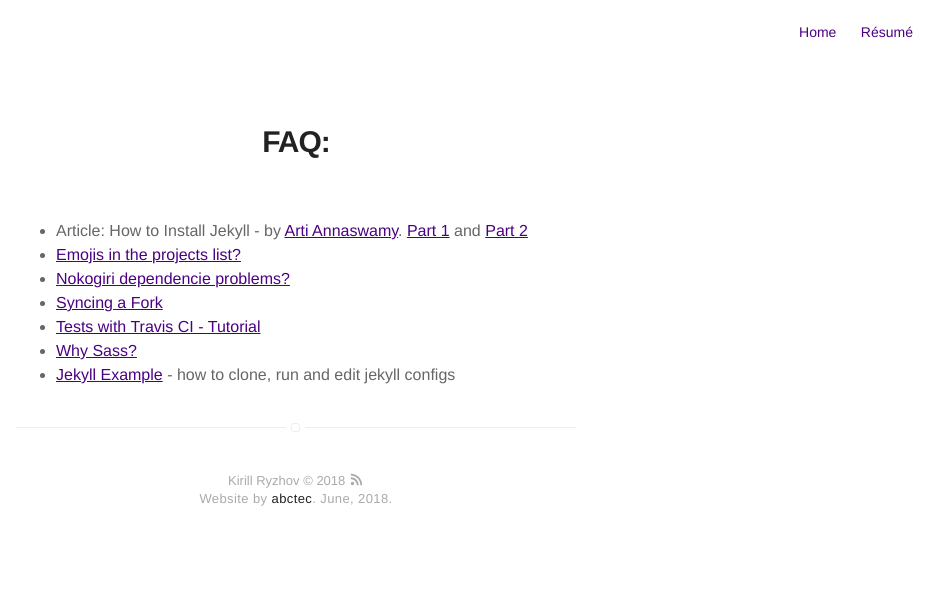
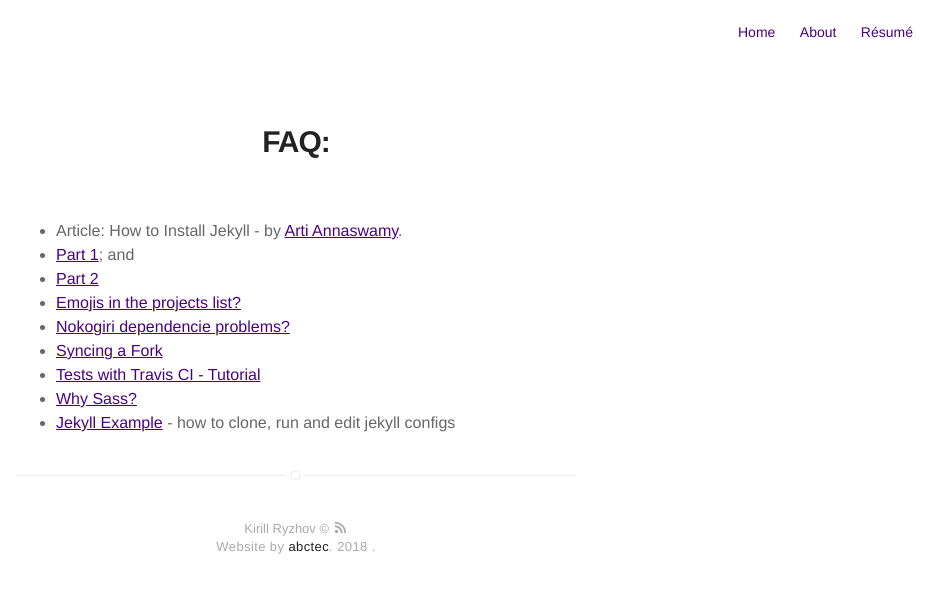
Before and after one commit to kryzhov/kryzhov.github.io, a Jekyll site: the page built from FAQ.md, in a window 1280 px wide. Shown: the top 593 px of the page, without its empty margins (344-1280 px from the left). Built offline with Jekyll 4.4.1, drawn with Linux system fonts in a browser that asks for light colours; our own code applies the rules of GitHub Pages for plain Markdown files.

Commit message:
Update 11-About

```diff
--- a/FAQ.md
+++ b/FAQ.md
@@ -1,6 +1,8 @@
 # FAQ:
 
-- Article: How to Install Jekyll - by [Arti Annaswamy](https://github.com/aannasw). [Part 1](http://artiannaswamy.com/build-a-github-blog-part-1) and [Part 2](http://artiannaswamy.com/build-a-github-blog-part-2)
+- Article: How to Install Jekyll - by [Arti Annaswamy](https://github.com/aannasw).
+- [Part 1](http://artiannaswamy.com/build-a-github-blog-part-1); and
+- [Part 2](http://artiannaswamy.com/build-a-github-blog-part-2)
 - [Emojis in the projects list?](https://github.com/sergiokopplin/indigo/issues/72)
 - [Nokogiri dependencie problems?](https://github.com/sergiokopplin/indigo/issues/81)
 - [Syncing a Fork](https://help.github.com/articles/syncing-a-fork/)
--- a/_config.yml
+++ b/_config.yml
@@ -19,7 +19,10 @@ url: http://kryzhov.github.io
 
 permalink: /:title/
 
-# Enabling google analytics: 'code'
+markdown: kramdown
+highlighter: rouge
+
+# Google analytics: 'code'
 
 # Futureproof for piwik tracking
 # analytics-piwik-url: 'piwik.my-host.com'
@@ -83,7 +86,7 @@ width: normal
 # projects: true
 
 # if you don't need "about" or "blog", comment them out below
-# about: true
+about: true
 # blog: true
 
 # do you want to show the "read time" of the posts?
--- a/_includes/footer.html
+++ b/_includes/footer.html
@@ -1,9 +1,10 @@
 <footer class="footer-main">
-    {{ site.name }} © {{ site.time | date: '%Y' }} <a class="link" href="{{ site.url }}/feed.xml" target="_blank">
+    {{ site.name }} ©
+    <a class="link" href="{{ site.url }}/feed.xml" target="_blank">
         <svg class="icon icon-rss">
             <use xlink:href="#icon-rss"></use></svg></a>
 
     <p class="extra">
-    Website by <a class="link" href="">abctec</a>. June, 2018.
+    Website by <a class="link" href="">abctec</a>. {{ site.time | date: '%Y' }} .
     </p>
 </footer>
```
Also changed, not shown: about.md (+6 -3 lines), README.md.
